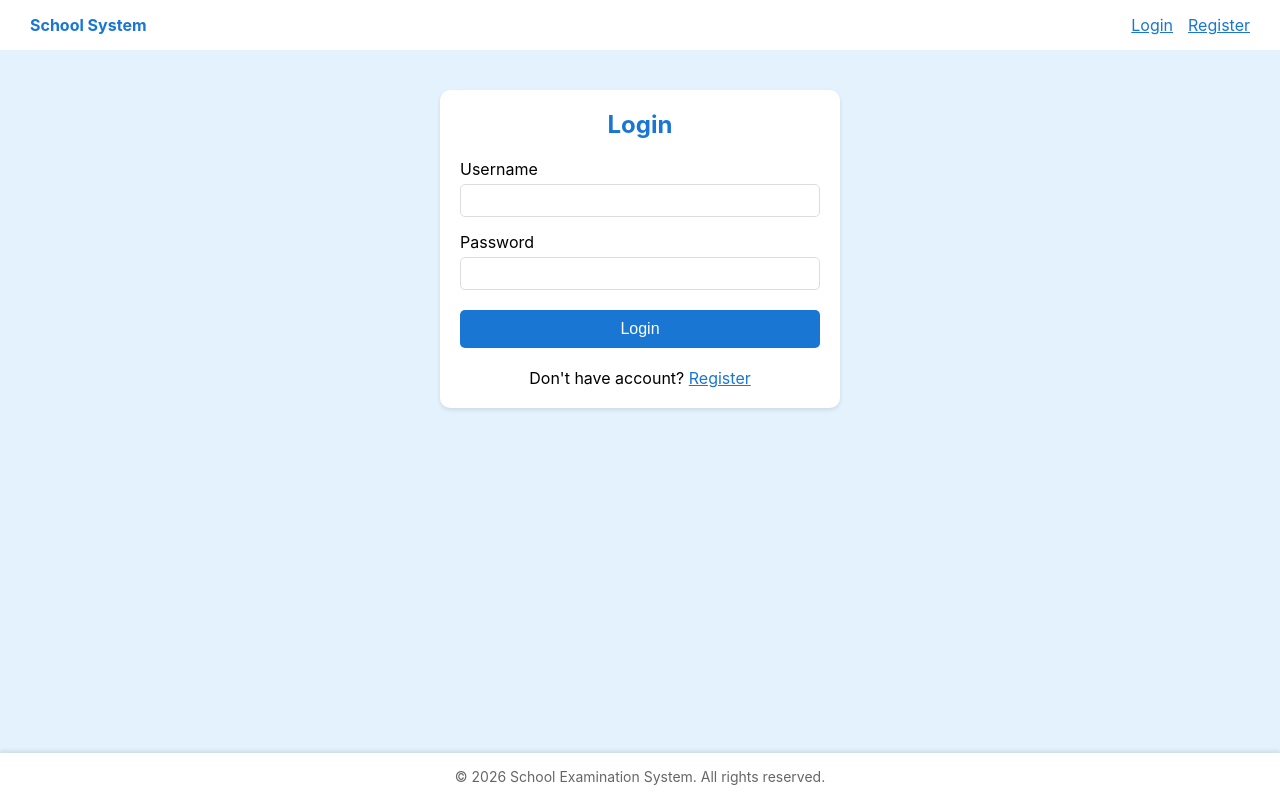
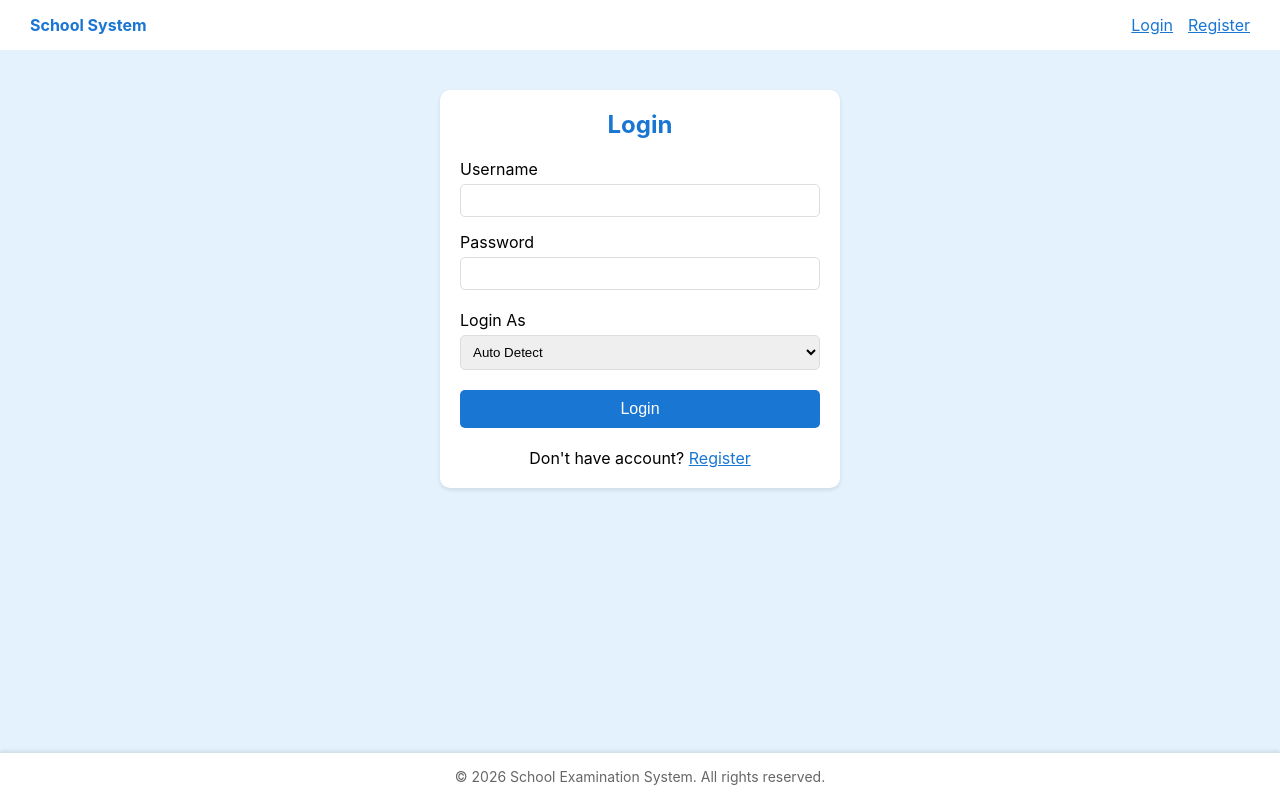
Before and after one commit to MAHMOUDESHA/EXAMPRJCT, a React (Vite) app in the folder frontend/: page /login in a window 1280 px wide. Built offline with nearby package versions, Linux system fonts and the light colour scheme; no server answers.

Commit message:
Add Login As option with admin selection and role guard

```diff
--- a/frontend/src/components/Login.jsx
+++ b/frontend/src/components/Login.jsx
@@ -1,12 +1,12 @@
 import React, { useState } from 'react';
 import { useNavigate, Link } from 'react-router-dom';
 import api from '../api/axios.jsx';
-import { setAuthData, getUserRole } from '../utils/auth';
+import { setAuthData, getUserRole, clearAuthData } from '../utils/auth';
 
 const wait = (ms) => new Promise((resolve) => setTimeout(resolve, ms));
 
 const Login = () => {
-  const [formData, setFormData] = useState({ username: '', password: '' });
+  const [formData, setFormData] = useState({ username: '', password: '', login_as: 'auto' });
   const [loading, setLoading] = useState(false);
   const [error, setError] = useState('');
   const navigate = useNavigate();
@@ -55,6 +55,12 @@ const Login = () => {
 
       // Get user role and redirect accordingly
       const role = getUserRole();
+      if (formData.login_as !== 'auto' && role !== formData.login_as) {
+        clearAuthData();
+        setError(`This account is not ${formData.login_as}. Please use the correct login option.`);
+        return;
+      }
+
       if (role === 'teacher') {
         navigate('/dashboard');
       } else if (role === 'student') {
@@ -123,6 +129,21 @@ const Login = () => {
             />
           </div>
 
+          <div style={{ marginBottom: '20px' }}>
+            <label style={{ display: 'block', marginBottom: '5px' }}>Login As</label>
+            <select
+              name="login_as"
+              value={formData.login_as}
+              onChange={handleChange}
+              style={{ width: '100%', padding: '8px', border: '1px solid #ddd', borderRadius: '5px' }}
+            >
+              <option value="auto">Auto Detect</option>
+              <option value="admin">Admin</option>
+              <option value="teacher">Teacher</option>
+              <option value="student">Student</option>
+            </select>
+          </div>
+
           <button type="submit" className="btn btn-primary" style={{ width: '100%' }} disabled={loading}>
             {loading ? 'Logging in...' : 'Login'}
           </button>
```
